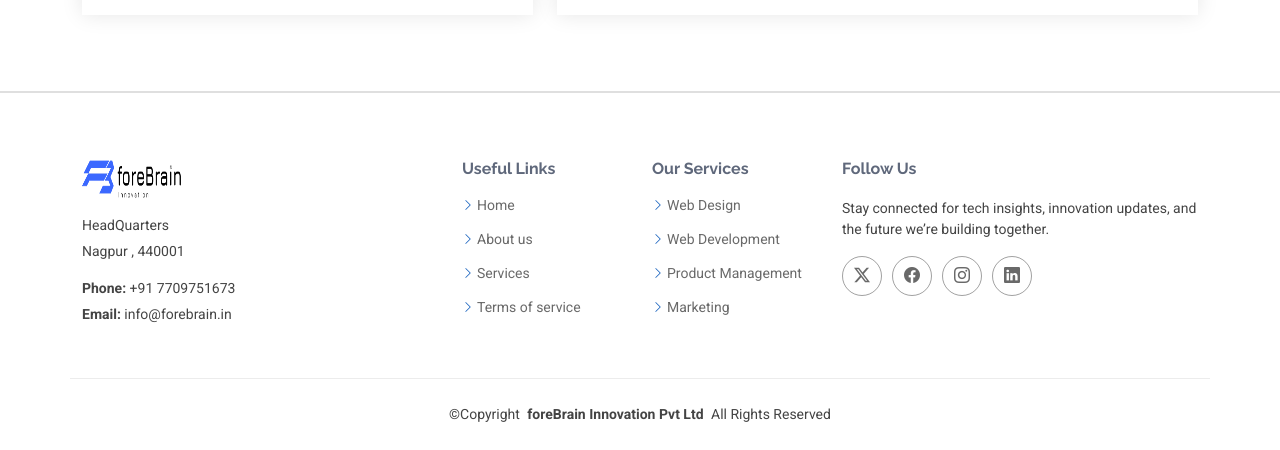
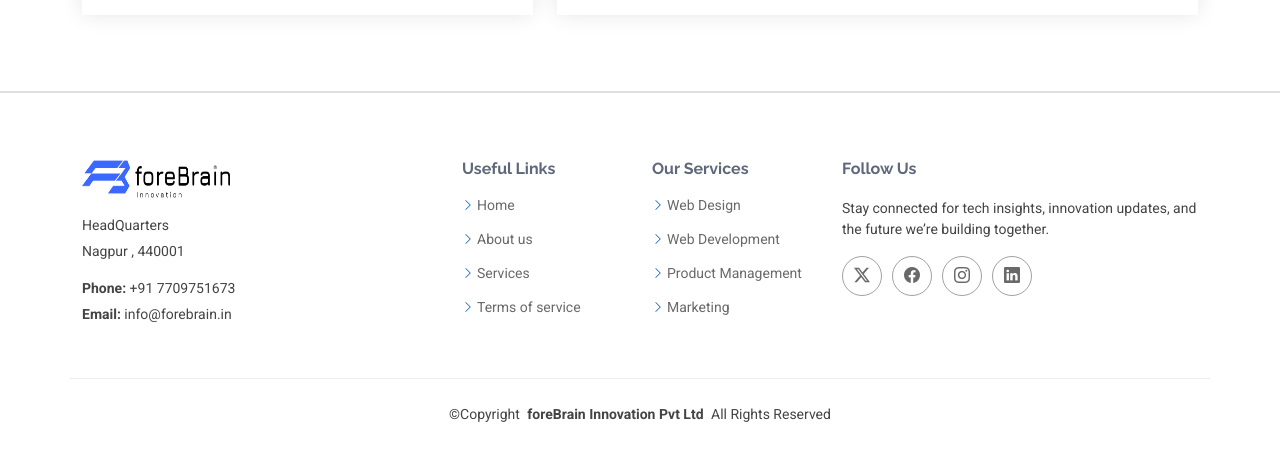
Before and after one commit to siya-tayade/forebrainmain, a plain HTML site: page index.html in a window 1280 px wide. Shown: the part 4138-4588 px from the top of the page. Drawn offline with Linux system fonts and the light colour scheme.

Commit message:
Update index.html

```diff
--- a/index.html
+++ b/index.html
@@ -811,7 +811,7 @@
       <div class="row gy-4">
         <div class="col-lg-4 col-md-6 footer-about">
           <a href="index.html" class="d-flex align-items-center">
-            <span class="sitename"><img src="ForeBrain.png" alt="" height="40px" width="100px"></span>
+            <span class="sitename"><img src="ForeBrain.png" alt="" height="40px" width="150px"></span>
           </a>
           <div class="footer-contact pt-3">
             <p>HeadQuarters</p>
```
